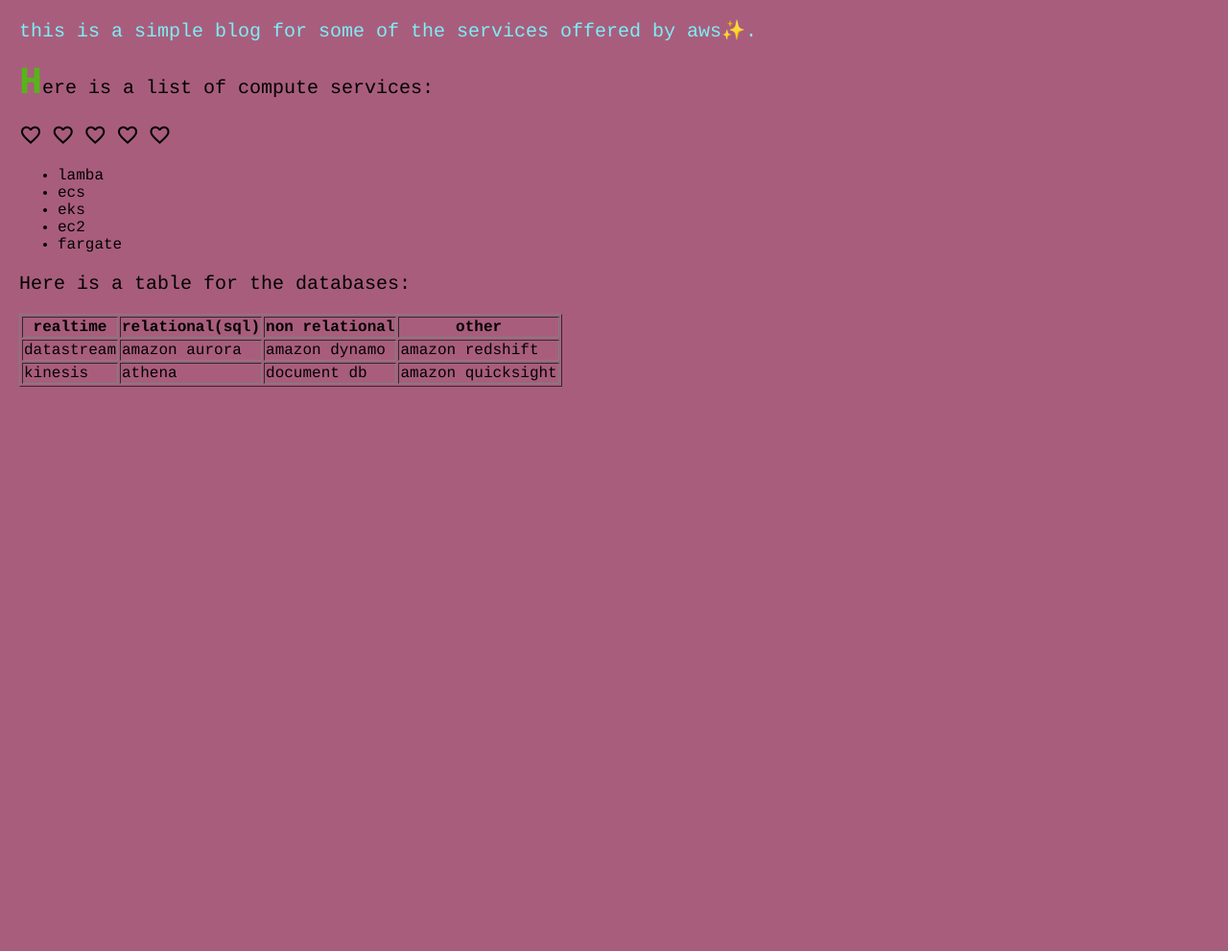
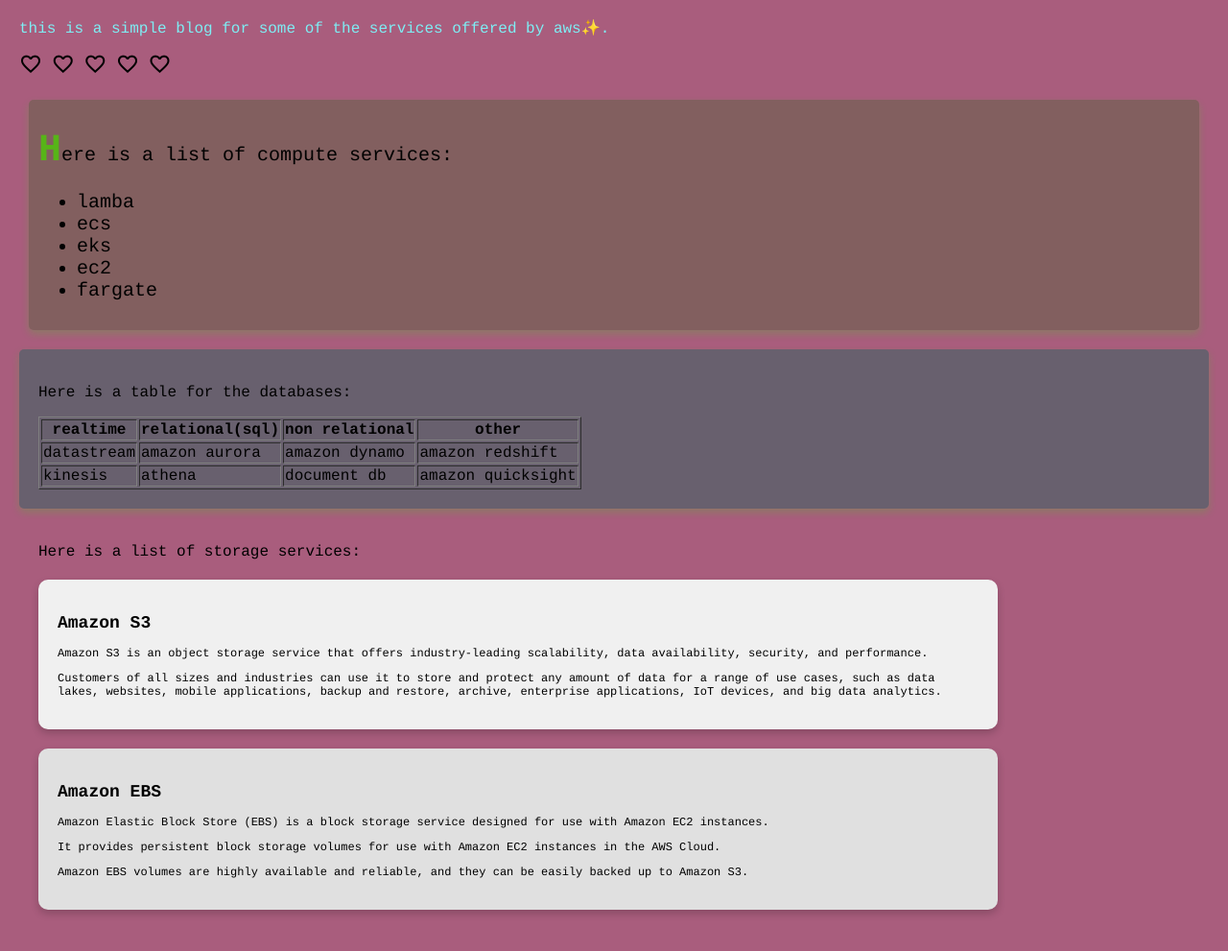
Before and after one commit to KIARIE-97/html_practise, a plain HTML site: page index.html in a window 1280 px wide. Shown: the part 61-1052 px from the top of the page at 96% size. Before the commit the page ends 800 px from the top, so only its background shows below. Drawn offline with nearby package versions, Linux system fonts and the light colour scheme.

Commit message:
Refactor HTML structure and add CSS styles for improved layout and design

```diff
--- a/index.html
+++ b/index.html
@@ -4,38 +4,12 @@
     <meta charset="UTF-8">
     <meta name="viewport" content="width=device-width, initial-scale=1.0">
     <link rel="stylesheet" href="https://fonts.googleapis.com/css2?family=Material+Symbols+Outlined:opsz,wght,FILL,GRAD@24,400,0,0&icon_names=favorite" />
-    <style>
-.material-symbols-outlined {
-  font-variation-settings:
-  'FILL' 0,
-  'wght' 400,
-  'GRAD' 0,
-  'opsz' 24
-}
-body {
-    font-family: "currier new", Courier, monospace;
-    background-color: #a95d7d;
-    margin: 20px;
-}
-p {
-
-    font-size: 20px;
-}
- .sample::first-letter {
-        font-size: 2em;
-        color: #57b418;
-        font-weight: bold;
-    }
-</style>
-    <title>Document</title>
+    <link rel="stylesheet" href="style.css" />
+ <title>Document</title>
 </head>
 <body>
     <h1>Welcome to My Web Page</h1>
     <p style="color: rgb(126, 238, 244);">this is a simple blog for some of the services offered by aws✨.</p>
-   <div class="sample">
-     <p >Here is a list of compute services:</p>
-    </div>
-
     <span  class="material-symbols-outlined">
 favorite
 </span>
@@ -51,6 +25,9 @@ favorite
 <span  class="material-symbols-outlined">
 favorite
 </span>
+<div class="container">
+ <div class="sample">
+     <p >Here is a list of compute services:</p>
     <ul>
         <li>lamba</li>
         <li>ecs</li>
@@ -58,6 +35,9 @@ favorite
         <li>ec2</li>
         <li>fargate</li>
     </ul>
+</div>
+
+    <div class="sample_1">
     <p>Here is a table for the databases:</p>
     <table border="1">
         <tr>
@@ -79,6 +59,21 @@ favorite
             <td>amazon quicksight</td>
         </tr>
     </table>
-
+    </div>
+ <div class="subcontainer">
+    <p>Here is a list of storage services:</p>
+    <div class="cards  card_1">
+        <h2>Amazon S3</h2>
+        <p>Amazon S3 is an object storage service that offers industry-leading scalability, data availability, security, and performance.</p>
+        <p>Customers of all sizes and industries can use it to store and protect any amount of data for a range of use cases, such as data lakes, websites, mobile applications, backup and restore, archive, enterprise applications, IoT devices, and big data analytics.</p>
+    </div>
+    <div class="cards card_2">
+        <h2>Amazon EBS</h2>
+        <p>Amazon Elastic Block Store (EBS) is a block storage service designed for use with Amazon EC2 instances.</p>
+        <p>It provides persistent block storage volumes for use with Amazon EC2 instances in the AWS Cloud.</p>
+        <p>Amazon EBS volumes are highly available and reliable, and they can be easily backed up to Amazon S3.</p>
+    </div>
+    </div>
+    </div>
 </body>
 </html>
--- /dev/null
+++ b/style.css
@@ -0,0 +1,68 @@
+body {
+    font-family: "currier new", Courier, monospace;
+    background-color: #a95d7d;
+    margin: 20px;
+}
+/* p {
+
+    font-size: 20px;
+} */
+.sample::first-letter {
+        font-size: 2em;
+        color: #57b418;
+        font-weight: bold;
+    }
+.material-symbols-outlined {
+  font-variation-settings:
+  'FILL' 0,
+  'wght' 400,
+  'GRAD' 0,
+  'opsz' 24
+}
+.container{
+    display: flex;
+    flex-direction: column;
+    justify-content: space-between;
+    gap: 20px;
+    align-items: center;
+    margin: 10px;
+    padding: 10px;
+min-height: fit-content;
+
+}
+.sample{
+    font-size: 20px;
+    margin: 0 10px;
+    padding: 10px;
+    border-radius: 5px;
+    background-color: #825f5f;
+    box-shadow: 0 4px 8px rgba(28, 235, 9, 0.2);
+    height: 100%;
+    width: 100%;
+}
+.sample_1{
+    background-color: #68606e;
+    box-shadow: 0 4px 8px rgba(28, 235, 9, 0.2);
+    height: 100%;
+    width: 100%;
+    padding: 20px;
+    border-radius: 5px;
+}
+.cards{
+   font-size: 12px;
+   width: 80%;
+}
+.card_1 {
+    background-color: #f0f0f0;
+    border-radius: 10px;
+    padding: 20px;
+    margin: 20px 0;
+    box-shadow: 0 4px 8px rgba(0, 0, 0, 0.2);
+}
+.card_2 {
+    background-color: #e0e0e0;
+    border-radius: 10px;
+    padding: 20px;
+    margin: 20px 0;
+    box-shadow: 0 4px 8px rgba(0, 0, 0, 0.2);
+}
```
